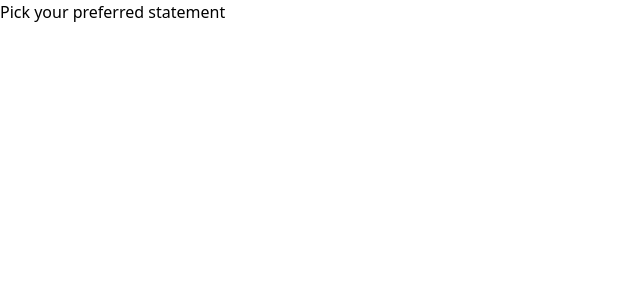
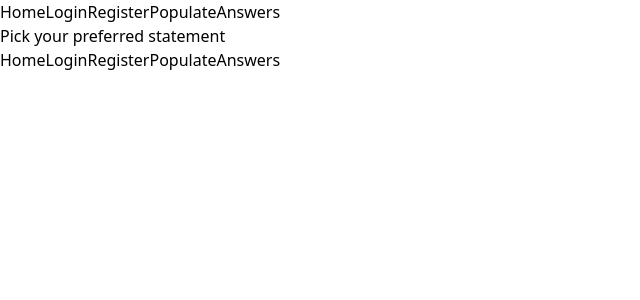
Before and after one commit to westshae/ComparativePolitics, a React (Vite) app in the folder front/: page /answer in a window 1280 px wide. Shown: the top 300 px of the page, without its empty margins (0-640 px from the left). Built offline with nearby package versions, Linux system fonts and the light colour scheme; no server answers.

Commit message:
Added unformatted footer/header

```diff
--- a/front/src/App.tsx
+++ b/front/src/App.tsx
@@ -4,17 +4,24 @@ import LoginPage from './pages/LoginPage';
 import RegisterPage from './pages/RegisterPage';
 import PopulatePage from './pages/PopulatePage';
 import AnswerPage from './pages/AnswerPage';
+import Header from './components/Header';
+import Footer from './components/Footer';
 
 const App = () => {
   return (
+
     <BrowserRouter>
+      <Header />
+
       <Routes>
-        <Route path="/" element={<LandingPage/>} />
-        <Route path="/login" element={<LoginPage/>} />
-        <Route path="/register" element={<RegisterPage/>} />
-        <Route path="/populate" element={<PopulatePage/>} />
-        <Route path="/answer" element={<AnswerPage/>} />
+        <Route path="/" element={<LandingPage />} />
+        <Route path="/login" element={<LoginPage />} />
+        <Route path="/register" element={<RegisterPage />} />
+        <Route path="/populate" element={<PopulatePage />} />
+        <Route path="/answer" element={<AnswerPage />} />
       </Routes>
+      <Footer />
+
     </BrowserRouter>
   );
 }
--- /dev/null
+++ b/front/src/components/Footer.tsx
@@ -0,0 +1,18 @@
+import { useNavigate } from "react-router-dom";
+
+const Footer = () => {
+  const navigate = useNavigate();
+
+
+  return (
+    <div>
+      <button onClick={() => navigate("/")}>Home</button>
+      <button onClick={() => navigate("/login")}>Login</button>
+      <button onClick={() => navigate("/register")}>Register</button>
+      <button onClick={() => navigate("/populate")}>Populate</button>
+      <button onClick={() => navigate("/answer")}>Answers</button>
+    </div>
+  )
+}
+
+export default Footer
--- /dev/null
+++ b/front/src/components/Header.tsx
@@ -0,0 +1,18 @@
+import { useNavigate } from "react-router-dom";
+
+const Header = () => {
+  const navigate = useNavigate();
+
+
+  return (
+    <div>
+      <button onClick={() => navigate("/")}>Home</button>
+      <button onClick={() => navigate("/login")}>Login</button>
+      <button onClick={() => navigate("/register")}>Register</button>
+      <button onClick={() => navigate("/populate")}>Populate</button>
+      <button onClick={() => navigate("/answer")}>Answers</button>
+    </div>
+  )
+}
+
+export default Header
--- a/front/src/pages/AnswerPage.tsx
+++ b/front/src/pages/AnswerPage.tsx
@@ -43,7 +43,7 @@ const AnswerPage = () => {
   const handleAnswerSubmit = async () => {
     const backend_url = import.meta.env.VITE_BACKEND_URL;
     const username = localStorage.getItem("name")
-    if(!username){
+    if (!username) {
       return;
     }
     const formData = new FormData();
--- a/front/src/pages/LandingPage.tsx
+++ b/front/src/pages/LandingPage.tsx
@@ -1,14 +1,7 @@
-import { useNavigate } from "react-router-dom";
-
 const LandingPage = () => {
-  const navigate = useNavigate();
-
   return (
     <>
       <h1>Landing</h1>
-      <button onClick={() => navigate("/login")}>Login</button>
-      <button onClick={() => navigate("/register")}>Register</button>
-      <button onClick={() => navigate("/populate")}>Populate</button>
     </>
   );
 }
--- a/front/src/pages/RegisterPage.tsx
+++ b/front/src/pages/RegisterPage.tsx
@@ -40,7 +40,7 @@ const RegisterPage = () => {
     formData.append("password", password);
     formData.append("name", username);
 
-    if(backend_url){
+    if (backend_url) {
       axios.post(backend_url + "/register", formData).then((_response) => {
         setShowEmailConfirmation(true);
       })
```
Also changed, not shown: front/src/pages/LoginPage.tsx (+4 -4 lines), front/src/pages/PopulatePage.tsx (+6 -6 lines), 1 other file (tests, documents, lock files or other folders). Lines whose indentation alone changed are shown as unchanged.
